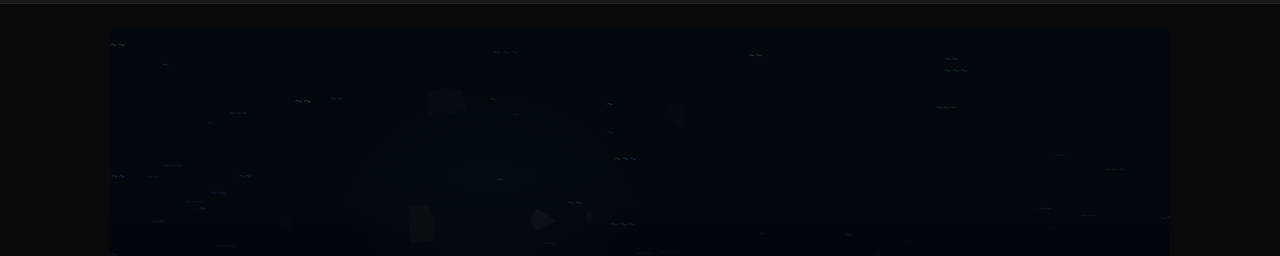
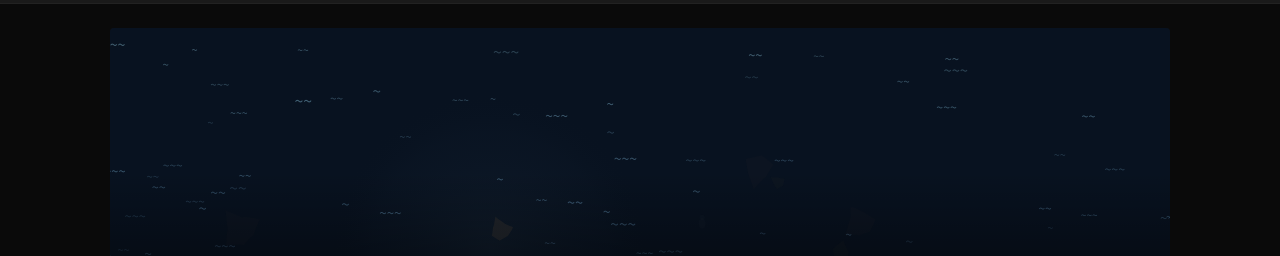
Before and after one commit to jinsolchang/dailytypo, a plain HTML site: page index.html in a window 1280 px wide. Shown: the part 80-336 px from the top of the page. Drawn offline with Linux system fonts and the light colour scheme.

Commit message:
히어로 배경 밝기 대폭 개선 — 물결 120개, alpha/lightness 상향

```diff
--- a/index.html
+++ b/index.html
@@ -127,12 +127,12 @@ body{background:#0a0a0a;font-family:'Noto Sans KR',sans-serif;color:#fff;min-hei
   const W = rect.width, H = rect.height;
 
   const waves = [];
-  for (let i = 0; i < 80; i++) {
+  for (let i = 0; i < 120; i++) {
     waves.push({
       x: Math.random() * W * 1.3 - W * 0.15, y: Math.random() * H,
       speed: 0.2 + Math.random() * 0.5, phase: Math.random() * Math.PI * 2,
       amp: 1 + Math.random() * 3, freq: 0.2 + Math.random() * 0.4,
-      size: 10 + Math.random() * 6, alpha: 0.08 + Math.random() * 0.15,
+      size: 10 + Math.random() * 6, alpha: 0.2 + Math.random() * 0.25,
       pattern: ['~','~~','~~~'][Math.floor(Math.random() * 3)],
     });
   }
@@ -164,7 +164,7 @@ body{background:#0a0a0a;font-family:'Noto Sans KR',sans-serif;color:#fff;min-hei
   function loop() {
     const t = Date.now() * 0.001;
     cx.clearRect(0, 0, W, H);
-    cx.fillStyle = '#030810'; cx.fillRect(0, 0, W, H);
+    cx.fillStyle = '#081220'; cx.fillRect(0, 0, W, H);
 
     // 손전등 스팟 (자동 이동)
     const sx = W/2 + Math.sin(t*0.25)*W*0.2;
@@ -178,16 +178,16 @@ body{background:#0a0a0a;font-family:'Noto Sans KR',sans-serif;color:#fff;min-hei
       const dep = wy / H;
       let a = w.alpha;
       const d = Math.hypot(w.x-sx, wy-sy);
-      a += Math.max(0,1-d/FR)**2 * 0.3;
+      a += Math.max(0,1-d/FR)**2 * 0.5;
       cx.font = `200 ${w.size}px "Noto Sans KR"`;
-      cx.fillStyle = `hsla(${195+dep*20},${35+(1-dep)*25}%,${40+(1-dep)*30}%,${Math.min(0.55,a)})`;
+      cx.fillStyle = `hsla(${195+dep*20},${35+(1-dep)*25}%,${50+(1-dep)*25}%,${Math.min(0.7,a)})`;
       cx.fillText(w.pattern, w.x, wy);
     }
 
     // 갯바위
     for (const r of rocks) {
       const d = Math.hypot(r.x-sx, r.y-sy);
-      let a = 0.06 + Math.max(0,1-d/FR)**2 * 0.5;
+      let a = 0.1 + Math.max(0,1-d/FR)**2 * 0.6;
       cx.save(); cx.translate(r.x,r.y); cx.rotate(r.rot); cx.scale(r.size,r.size);
       cx.beginPath(); cx.moveTo(r.pts[0].x,r.pts[0].y);
       for(let i=1;i<r.pts.length;i++) cx.quadraticCurveTo(r.pts[i-1].x+0.08,r.pts[i-1].y-0.04,r.pts[i].x,r.pts[i].y);
@@ -207,8 +207,8 @@ body{background:#0a0a0a;font-family:'Noto Sans KR',sans-serif;color:#fff;min-hei
 
     // 글로우
     const grd = cx.createRadialGradient(sx, sy, 0, sx, sy, FR*1.2);
-    grd.addColorStop(0, 'rgba(70,90,110,0.06)');
-    grd.addColorStop(0.7, 'rgba(50,70,90,0.02)');
+    grd.addColorStop(0, 'rgba(80,110,130,0.1)');
+    grd.addColorStop(0.7, 'rgba(50,70,90,0.04)');
     grd.addColorStop(1, 'rgba(0,0,0,0)');
     cx.fillStyle = grd; cx.fillRect(0, 0, W, H);
 
```
